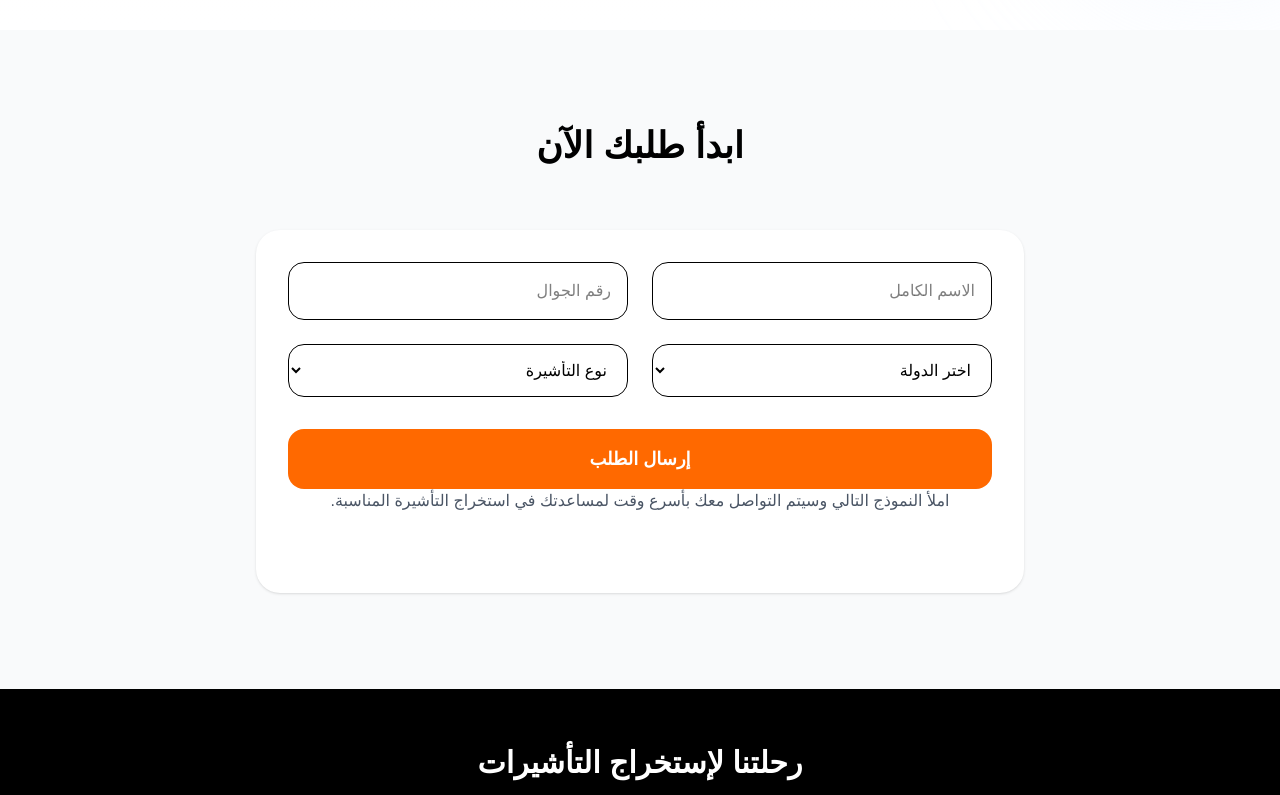
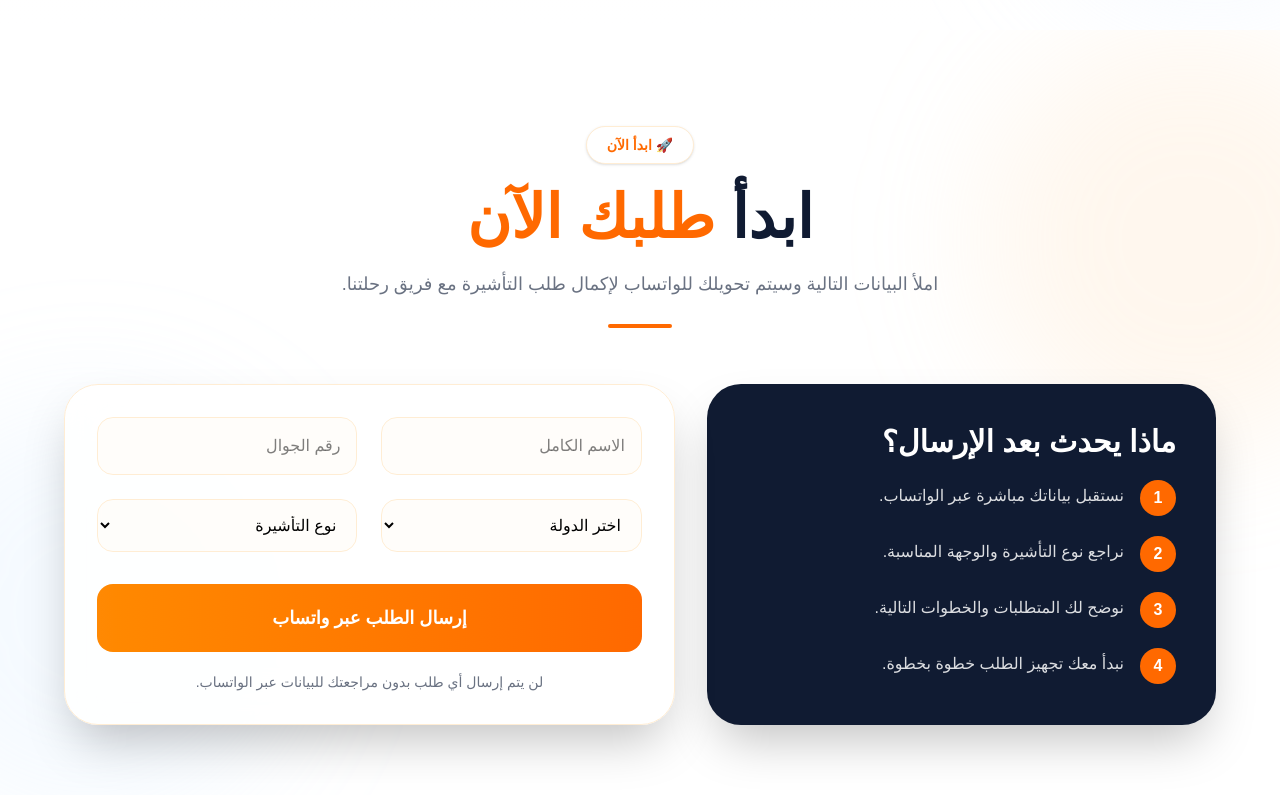
Before and after one commit to SaadAl-Harthi/visa-gate, a Next.js app: page / in a window 1280 px wide. Shown: the part 5480-6275 px from the top of the page. Built offline with nearby package versions, Linux system fonts and the light colour scheme.

Commit message:
redesign contact request section

```diff
--- a/app/page.tsx
+++ b/app/page.tsx
@@ -1027,23 +1027,64 @@ src="/why-clean-bg.png"
   </div>
 </section>
 {/* Contact Form */}
-<section id="contact"
- dir="rtl" className="px-5 md:px-8 py-16 md:py-24 bg-gray-50">
+<section
+  id="contact"
+  dir="rtl"
+  className="relative px-5 md:px-8 py-24 overflow-hidden bg-white"
+>
+  <div className="absolute inset-0 pointer-events-none">
+    <div className="absolute top-0 right-[-120px] w-[420px] h-[420px] bg-orange-200/20 blur-3xl rounded-full" />
+    <div className="absolute bottom-0 left-[-120px] w-[420px] h-[420px] bg-blue-200/15 blur-3xl rounded-full" />
+  </div>
 
-  <h3 className="text-3xl md:text-4xl font-bold text-center mb-16">
-    ابدأ طلبك الآن
+  <div className="relative z-10 max-w-6xl mx-auto">
+    <div className="text-center mb-14">
+      <span className="inline-flex items-center gap-2 rounded-full border border-orange-100 bg-white px-5 py-2 text-sm font-bold text-orange-500 shadow-sm">
+        🚀 ابدأ الآن
+      </span>
+
+      <h2 className="mt-6 text-4xl md:text-6xl font-black text-[#101b32]">
+        ابدأ <span className="text-orange-500">طلبك الآن</span>
+      </h2>
+
+      <p className="mt-5 text-lg leading-8 text-gray-500 max-w-2xl mx-auto">
+        املأ البيانات التالية وسيتم تحويلك للواتساب لإكمال طلب التأشيرة مع فريق رحلتنا.
+      </p>
+
+      <div className="w-16 h-1 bg-orange-500 rounded-full mx-auto mt-6" />
+    </div>
+
+    <div className="grid gap-8 lg:grid-cols-[1fr_1.2fr] items-stretch">
+      <div className="rounded-[34px] bg-[#101b32] order-2 lg:order-1 p-8 md:p-10 text-white shadow-2xl">
+        <h3 className="text-3xl font-black mb-5">
+          ماذا يحدث بعد الإرسال؟
         </h3>
 
-  <div className="max-w-3xl mx-auto bg-white rounded-3xl p-8 shadow-sm">
+        <div className="space-y-5">
+          {[
+            "نستقبل بياناتك مباشرة عبر الواتساب.",
+            "نراجع نوع التأشيرة والوجهة المناسبة.",
+            "نوضح لك المتطلبات والخطوات التالية.",
+            "نبدأ معك تجهيز الطلب خطوة بخطوة.",
+          ].map((item, index) => (
+            <div key={item} className="flex items-start gap-4">
+              <span className="flex h-9 w-9 shrink-0 items-center justify-center rounded-full bg-orange-500 text-white font-black">
+                {index + 1}
+              </span>
+              <p className="leading-8 text-white/85">{item}</p>
+            </div>
+          ))}
+        </div>
+      </div>
 
+      <div className="rounded-[34px] border border-orange-100 order-1 lg:order-2 bg-white/85 p-6 md:p-8 shadow-2xl backdrop-blur-xl">
         <div className="grid grid-cols-1 md:grid-cols-2 gap-4 md:gap-6">
-
           <input
             type="text"
             placeholder="الاسم الكامل"
             value={name}
             onChange={(e) => setName(e.target.value)}
-  className="border rounded-2xl p-4 outline-none focus:border-orange-500 focus:ring-2 focus:ring-orange-200 transition duration-300"
+            className="border border-orange-100 bg-orange-50/30 rounded-2xl p-4 outline-none focus:border-orange-500 focus:ring-4 focus:ring-orange-100 transition duration-300"
           />
 
           <input
@@ -1051,13 +1092,13 @@ src="/why-clean-bg.png"
             placeholder="رقم الجوال"
             value={phone}
             onChange={(e) => setPhone(e.target.value)}
-  className="border rounded-2xl p-4 outline-none focus:border-orange-500 focus:ring-2 focus:ring-orange-200 transition duration-300"
+            className="border border-orange-100 bg-orange-50/30 rounded-2xl p-4 outline-none focus:border-orange-500 focus:ring-4 focus:ring-orange-100 transition duration-300"
           />
 
           <select
             value={country}
             onChange={(e) => setCountry(e.target.value)}
-  className="border rounded-2xl p-4 outline-none focus:border-orange-500 focus:ring-2 focus:ring-orange-200 transition duration-300"
+            className="border border-orange-100 bg-orange-50/30 rounded-2xl p-4 outline-none focus:border-orange-500 focus:ring-4 focus:ring-orange-100 transition duration-300"
           >
             <option value="">اختر الدولة</option>
             <option>🇬🇧 بريطانيا</option>
@@ -1071,28 +1112,27 @@ src="/why-clean-bg.png"
           <select
             value={visaType}
             onChange={(e) => setVisaType(e.target.value)}
-  className="border rounded-2xl p-4 outline-none focus:border-orange-500 focus:ring-2 focus:ring-orange-200 transition duration-300"
+            className="border border-orange-100 bg-orange-50/30 rounded-2xl p-4 outline-none focus:border-orange-500 focus:ring-4 focus:ring-orange-100 transition duration-300"
           >
             <option value="">نوع التأشيرة</option>
             <option>تأشيرة سياحية</option>
             <option>تأشيرة دراسية</option>
           </select>
-
         </div>
 
         <button
           onClick={sendToWhatsApp}
+          className="w-full mt-8 bg-gradient-to-l from-orange-500 to-orange-400 hover:from-orange-600 hover:to-orange-500 text-white py-5 rounded-2xl text-lg font-black transition duration-300 hover:scale-[1.02] hover:shadow-2xl shadow-orange-500/20"
+        >
+          إرسال الطلب عبر واتساب
+        </button>
 
-      className="w-full mt-8 bg-orange-500 hover:bg-orange-600 text-white py-4 rounded-2xl text-lg font-bold transition duration-300 hover:scale-[1.02] hover:shadow-2xl"
-    >
-      إرسال الطلب
-    </button>
-    <p className="text-center text-gray-600 max-w-2xl mx-auto mb-12">
-  املأ النموذج التالي وسيتم التواصل معك بأسرع وقت لمساعدتك في استخراج التأشيرة المناسبة.
+        <p className="text-center text-gray-500 text-sm mt-5">
+          لن يتم إرسال أي طلب بدون مراجعتك للبيانات عبر الواتساب.
         </p>
-
       </div>
-
+    </div>
+  </div>
 </section>
 {/* Footer */}
 <footer className="bg-black text-white py-14 px-8">
```
Lines whose indentation alone changed are shown as unchanged.
